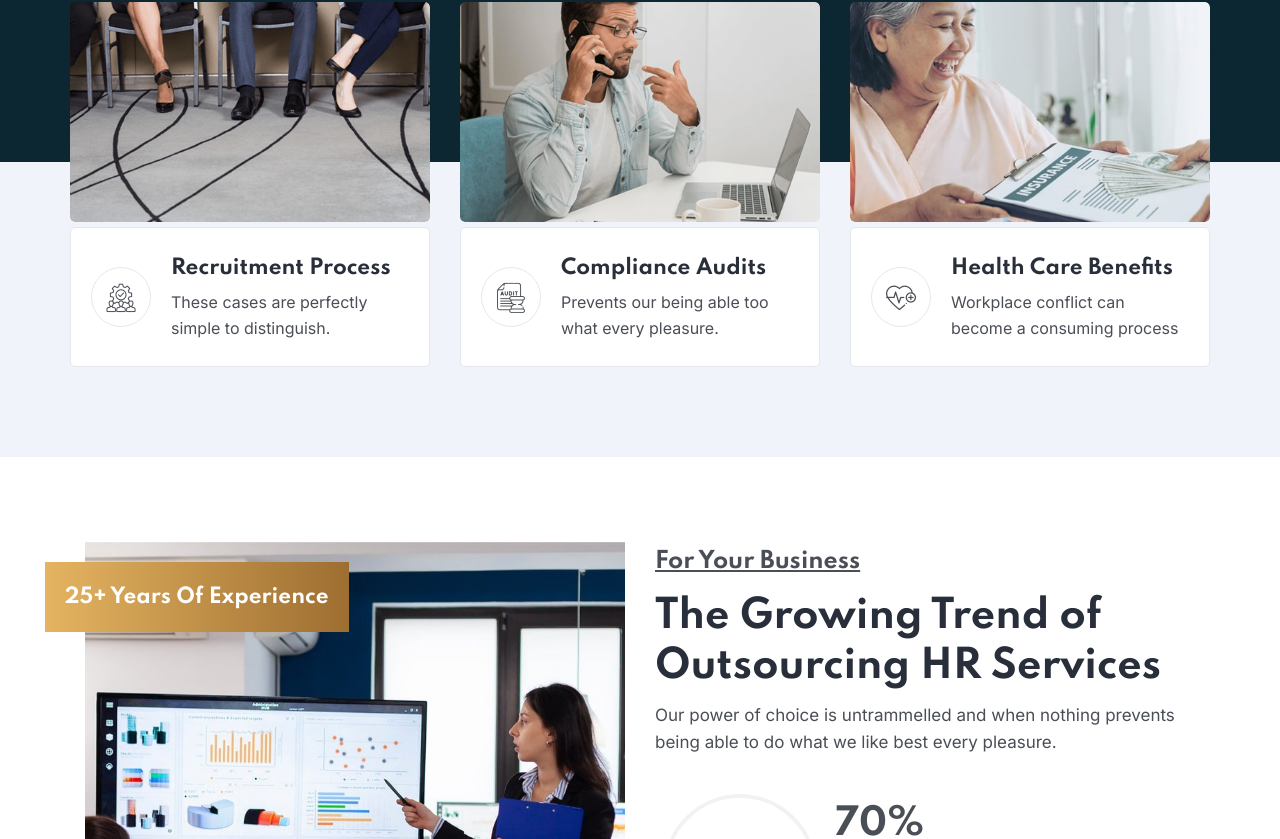
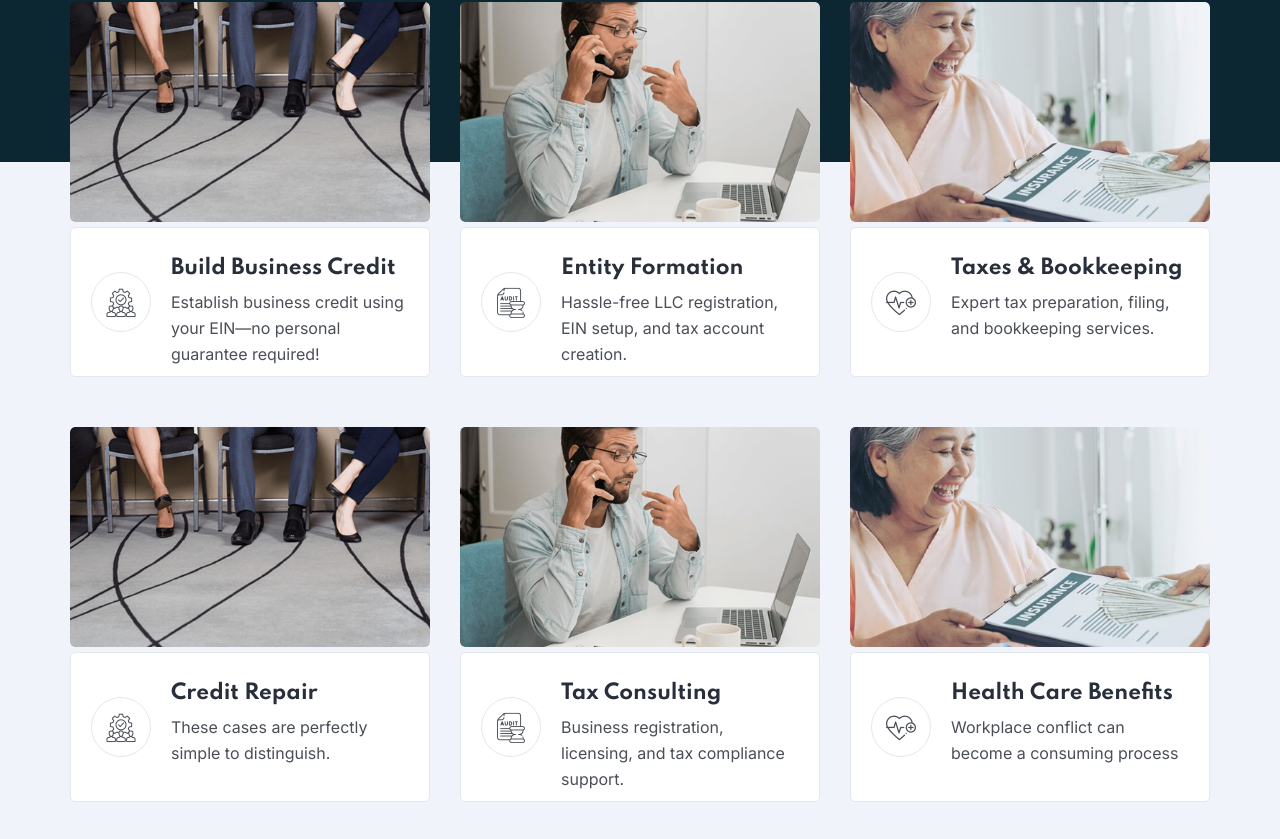
Before and after one commit to yeabtsega45/DNA-Lions, a Next.js app: page /home-7 in a window 1280 px wide. Shown: the part 1141-1980 px from the top of the page. Built offline with nearby package versions, Linux system fonts and the light colour scheme; a web font is replaced by a local one.

Commit message:
update home page content

```diff
--- a/components/sections/Service8.js
+++ b/components/sections/Service8.js
@@ -1,4 +1,5 @@
-import Link from "next/link"
+import Link from "next/link";
+
 export default function Service8() {
   return (
     <>
@@ -8,9 +9,12 @@ export default function Service8() {
             <div className="row gutter_30px">
               <div className="col-xl-6 col-lg-12 col-md-12 col-sm-12 col-xs-12">
                 <div className="description_box color_white text-md-end">
-                                    <p>In job gives you handcrafted options such as front admin reviews or email
-                                        notifications. It also gives employer management for apps. It has panel/dashboard
-                                        options for both companies to professional individuals in to social media</p>
+                  <p>
+                    In job gives you handcrafted options such as front admin
+                    reviews or email notifications. It also gives employer
+                    management for apps. It has panel/dashboard options for both
+                    companies to professional individuals in to social media
+                  </p>
                 </div>
               </div>
               <div className="col-xl-6 col-lg-12 col-md-12 col-sm-12 col-xs-12">
@@ -27,6 +31,7 @@ export default function Service8() {
           <div className="pd_bottom_190" />
           {/*===============spacing==============*/}
         </div>
+
         <div className="service-box-wrapper  pd_bottom_60 bg_light_1">
           <div className="container">
             <div className="row gutter_30px">
@@ -34,12 +39,108 @@ export default function Service8() {
                 <div className="service_box style_five dark_color mr_top_minus_160">
                   <div className="service_content">
                     <div className="image_box">
-                                            <img src="/assets/images/service/service-image-1.png" className="img-fluid" alt="Service Image" />
+                      <img
+                        src="/assets/images/service/service-image-1.png"
+                        className="img-fluid"
+                        alt="Service Image"
+                      />
                     </div>
                     <div className="content_inner">
                       <span className=" icon-human-resources" />
                       <div className="text_box">
-                                                <h2><Link href="#">Recruitment Process</Link >
+                        <h2>
+                          <Link href="#">Build Business Credit</Link>
+                        </h2>
+                        <p>
+                          Establish business credit using your EIN—no personal
+                          guarantee required!
+                        </p>
+                      </div>
+                    </div>
+                  </div>
+                </div>
+                {/*===============spacing==============*/}
+                <div className="pd_bottom_30" />
+                {/*===============spacing==============*/}
+              </div>
+              <div className="col-xl-4 col-lg-6 col-md-12 col-sm-12 col-xs-12">
+                <div className="service_box style_five dark_color mr_top_minus_160 mr_md_top_zero">
+                  <div className="service_content">
+                    <div className="image_box">
+                      <img
+                        src="/assets/images/service/service-image-3.png"
+                        className="img-fluid"
+                        alt="Service Image"
+                      />
+                    </div>
+                    <div className="content_inner">
+                      <span className=" icon-audit" />
+                      <div className="text_box">
+                        <h2>
+                          <Link href="#">Entity Formation</Link>
+                        </h2>
+                        <p>
+                          Hassle-free LLC registration, EIN setup, and tax
+                          account creation.
+                        </p>
+                      </div>
+                    </div>
+                  </div>
+                </div>
+                {/*===============spacing==============*/}
+                <div className="pd_bottom_30" />
+                {/*===============spacing==============*/}
+              </div>
+              <div className="col-xl-4 col-lg-6 col-md-12 col-sm-12 col-xs-12">
+                <div className="service_box style_five dark_color mr_top_minus_160 mr_md_top_zero">
+                  <div className="service_content">
+                    <div className="image_box">
+                      <img
+                        src="/assets/images/service/service-image-5.jpg"
+                        className="img-fluid"
+                        alt="Service Image"
+                      />
+                    </div>
+                    <div className="content_inner">
+                      <span className=" icon-heartbeat" />
+                      <div className="text_box">
+                        <h2>
+                          <Link href="#">Taxes & Bookkeeping</Link>
+                        </h2>
+                        <p>
+                          Expert tax preparation, filing, and bookkeeping
+                          services.
+                        </p>
+                      </div>
+                    </div>
+                  </div>
+                </div>
+                {/*===============spacing==============*/}
+                <div className="pd_bottom_150" />
+                {/*===============spacing==============*/}
+              </div>
+            </div>
+          </div>
+        </div>
+
+        <div className="service-box-wrapper  pd_bottom_60 bg_light_1">
+          <div className="container">
+            <div className="row gutter_30px">
+              <div className="col-xl-4 col-lg-6 col-md-12 col-sm-12 col-xs-12">
+                <div className="service_box style_five dark_color mr_top_minus_160">
+                  <div className="service_content">
+                    <div className="image_box">
+                      <img
+                        src="/assets/images/service/service-image-1.png"
+                        className="img-fluid"
+                        alt="Service Image"
+                      />
+                    </div>
+                    <div className="content_inner">
+                      <span className=" icon-human-resources" />
+                      <div className="text_box">
+                        <h2>
+                          <Link href="#">Credit Repair</Link>
                         </h2>
                         <p>These cases are perfectly simple to distinguish.</p>
                       </div>
@@ -54,13 +155,22 @@ export default function Service8() {
                 <div className="service_box style_five dark_color mr_top_minus_160 mr_md_top_zero">
                   <div className="service_content">
                     <div className="image_box">
-                                            <img src="/assets/images/service/service-image-3.png" className="img-fluid" alt="Service Image" />
+                      <img
+                        src="/assets/images/service/service-image-3.png"
+                        className="img-fluid"
+                        alt="Service Image"
+                      />
                     </div>
                     <div className="content_inner">
                       <span className=" icon-audit" />
                       <div className="text_box">
-                                                <h2><Link href="#">Compliance Audits</Link ></h2>
-                                                <p>Prevents our being able too what every pleasure.</p>
+                        <h2>
+                          <Link href="#">Tax Consulting</Link>
+                        </h2>
+                        <p>
+                          Business registration, licensing, and tax compliance
+                          support.
+                        </p>
                       </div>
                     </div>
                   </div>
@@ -73,12 +183,18 @@ export default function Service8() {
                 <div className="service_box style_five dark_color mr_top_minus_160 mr_md_top_zero">
                   <div className="service_content">
                     <div className="image_box">
-                                            <img src="/assets/images/service/service-image-5.jpg" className="img-fluid" alt="Service Image" />
+                      <img
+                        src="/assets/images/service/service-image-5.jpg"
+                        className="img-fluid"
+                        alt="Service Image"
+                      />
                     </div>
                     <div className="content_inner">
                       <span className=" icon-heartbeat" />
                       <div className="text_box">
-                                                <h2><Link href="#">Health Care Benefits</Link ></h2>
+                        <h2>
+                          <Link href="#">Health Care Benefits</Link>
+                        </h2>
                         <p>Workplace conflict can become a consuming process</p>
                       </div>
                     </div>
@@ -92,7 +208,6 @@ export default function Service8() {
           </div>
         </div>
       </section>
-
     </>
-    )
+  );
 }
```
Also changed, not shown: components/sections/HeroSlider1.js (+84 -45 lines), public/assets/css/scss/elements/theme-css.css. Lines whose indentation alone changed are shown as unchanged.
